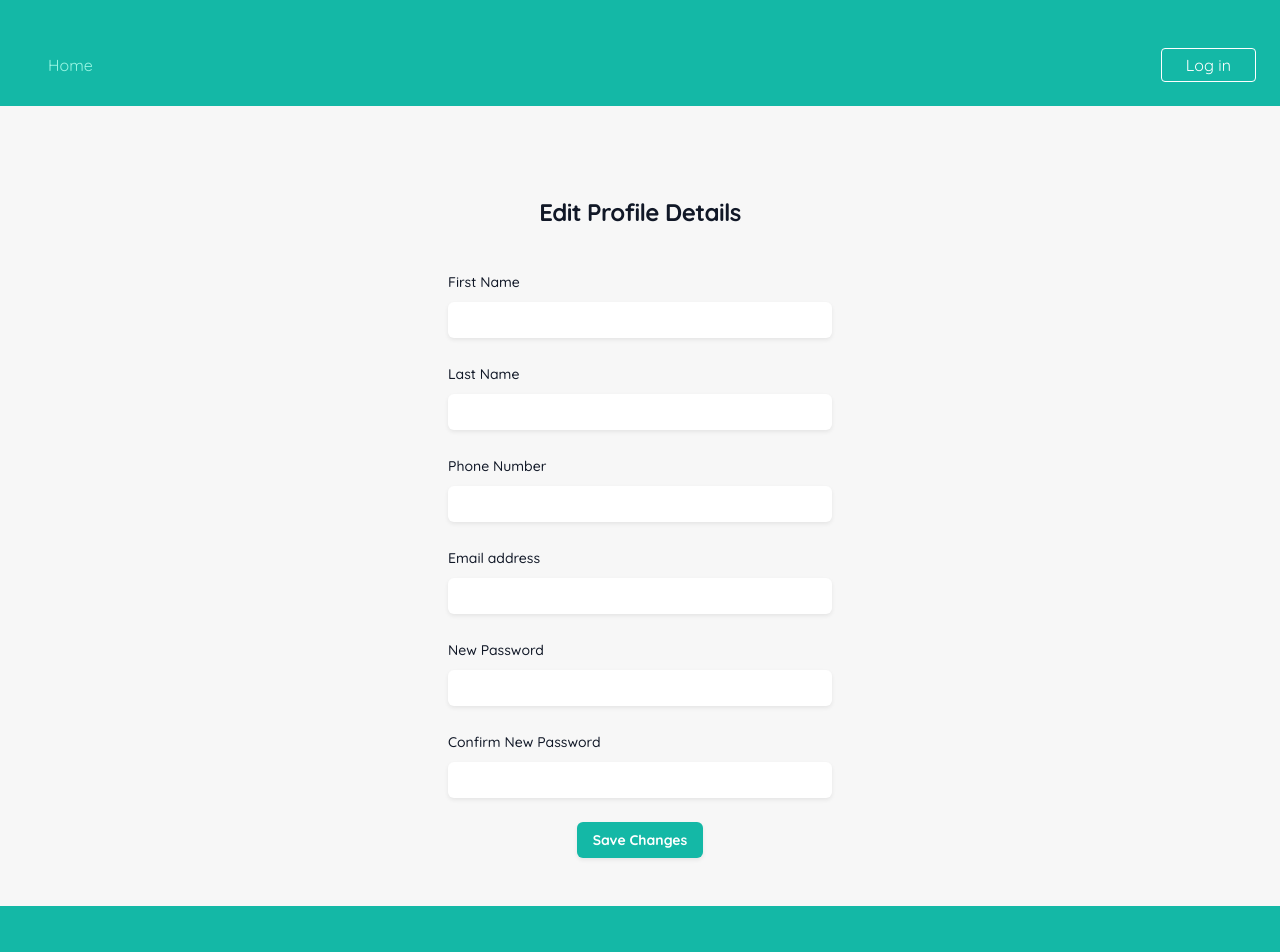
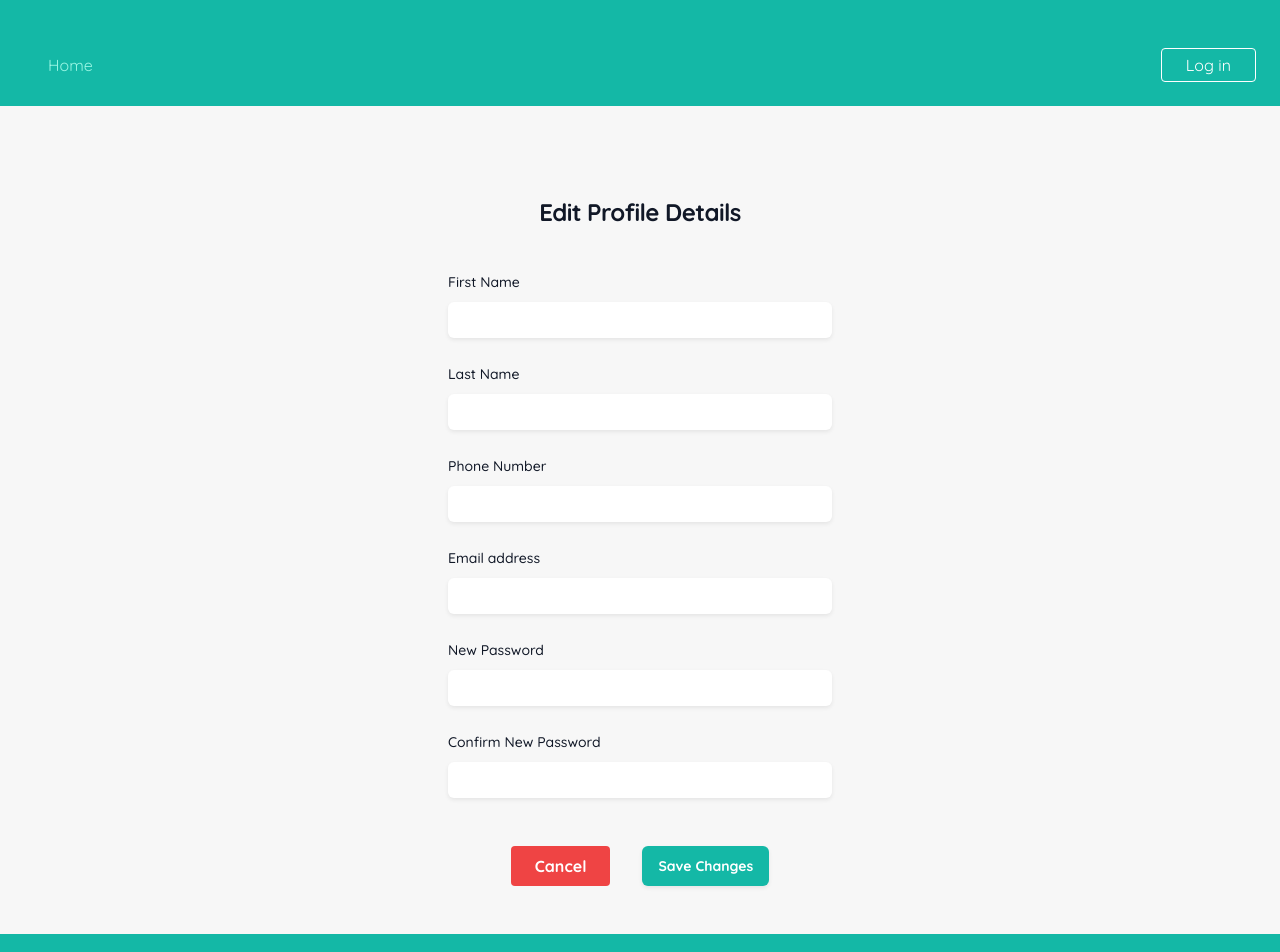
Before and after one commit to Salah-023/bankFrontEnd, a Vue app: page /editProfile in a window 1280 px wide. Shown: the top 952 px of the page. Built offline with nearby package versions, Linux system fonts and the light colour scheme; no server answers.

Commit message:
added Cancel button to EditProfile and changed the button text in CustomerDash

```diff
--- a/src/views/customerViews/EditProfileView.vue
+++ b/src/views/customerViews/EditProfileView.vue
@@ -65,8 +65,12 @@
                     </div>
 
                     <div style="display: flex; justify-content: center;">
+                        <router-link to="/customerDashboard"
+                            class="mx-3 mt-4 bg-red-500 hover:bg-red-600 text-white font-bold py-2 px-4 rounded">
+                            Cancel
+                        </router-link>
                         <button @click="updateUser" type="button"
-                            class="rounded-md bg-teal-500 px-3 py-1.5 text-sm font-semibold leading-6 text-white shadow-sm hover:bg-teal-400 focus-visible:outline focus-visible:outline-2 focus-visible:outline-offset-2 focus-visible:outline-teal-500">
+                            class="mx-3 mt-4 rounded-md bg-teal-500 px-3 py-1.5 text-sm font-semibold leading-6 text-white shadow-sm hover:bg-teal-400 focus-visible:outline focus-visible:outline-2 focus-visible:outline-offset-2 focus-visible:outline-teal-500">
                             Save Changes
                         </button>
                     </div>
--- a/src/views/customerViews/customerDashboardView.vue
+++ b/src/views/customerViews/customerDashboardView.vue
@@ -7,7 +7,7 @@
 
                 <router-link to="/editProfile"
                     class="bg-white hover:bg-teal-500 text-teal-700 text-teal font-bold py-2 px-4 rounded"
-                    active-class="active">Edit Profile</router-link>
+                    active-class="active">Profile Details/Edit Profile</router-link>
             </div>
             <div class="grid grid-cols-3 gap-4 my-5">
                 <div class="col-span-2">
```
